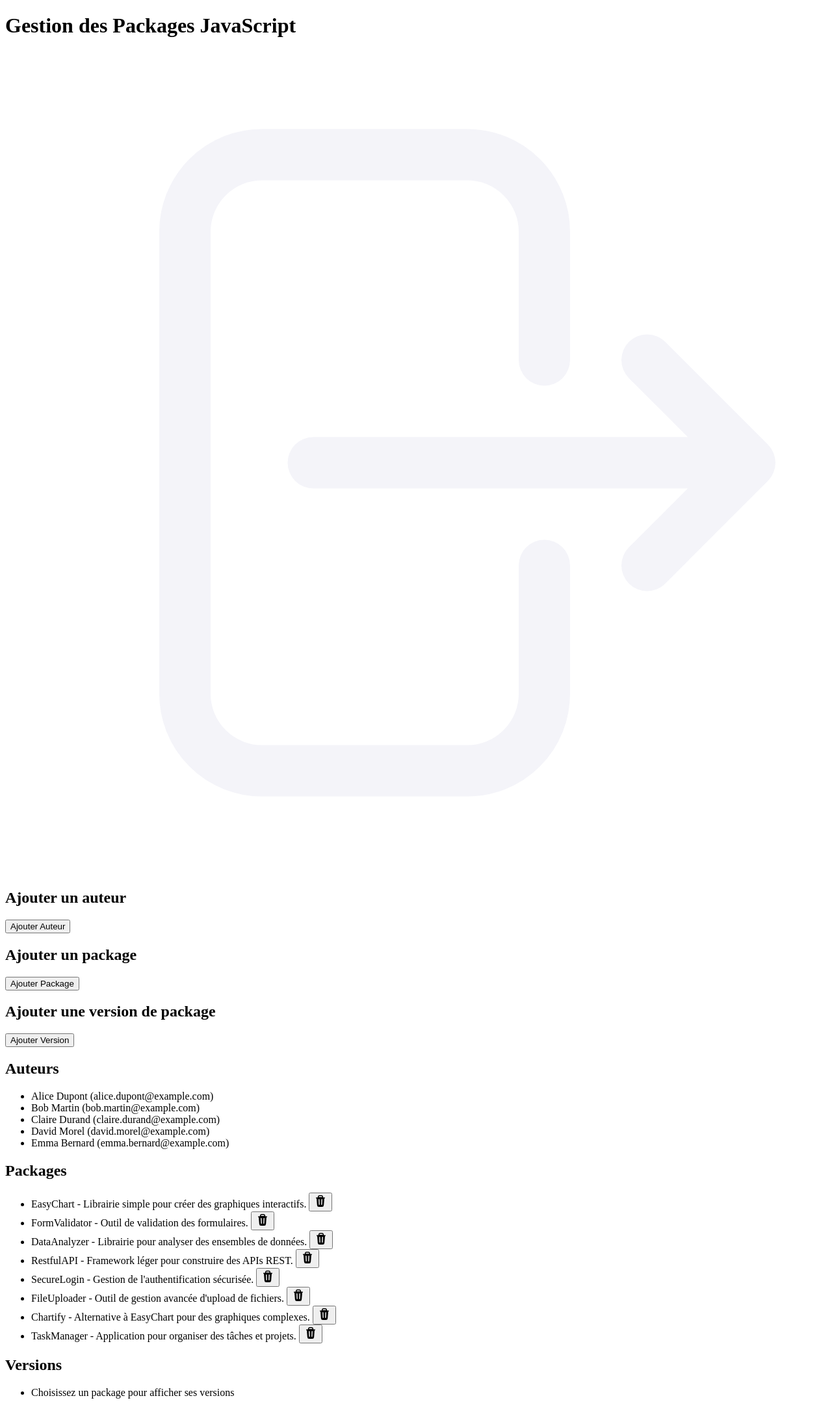
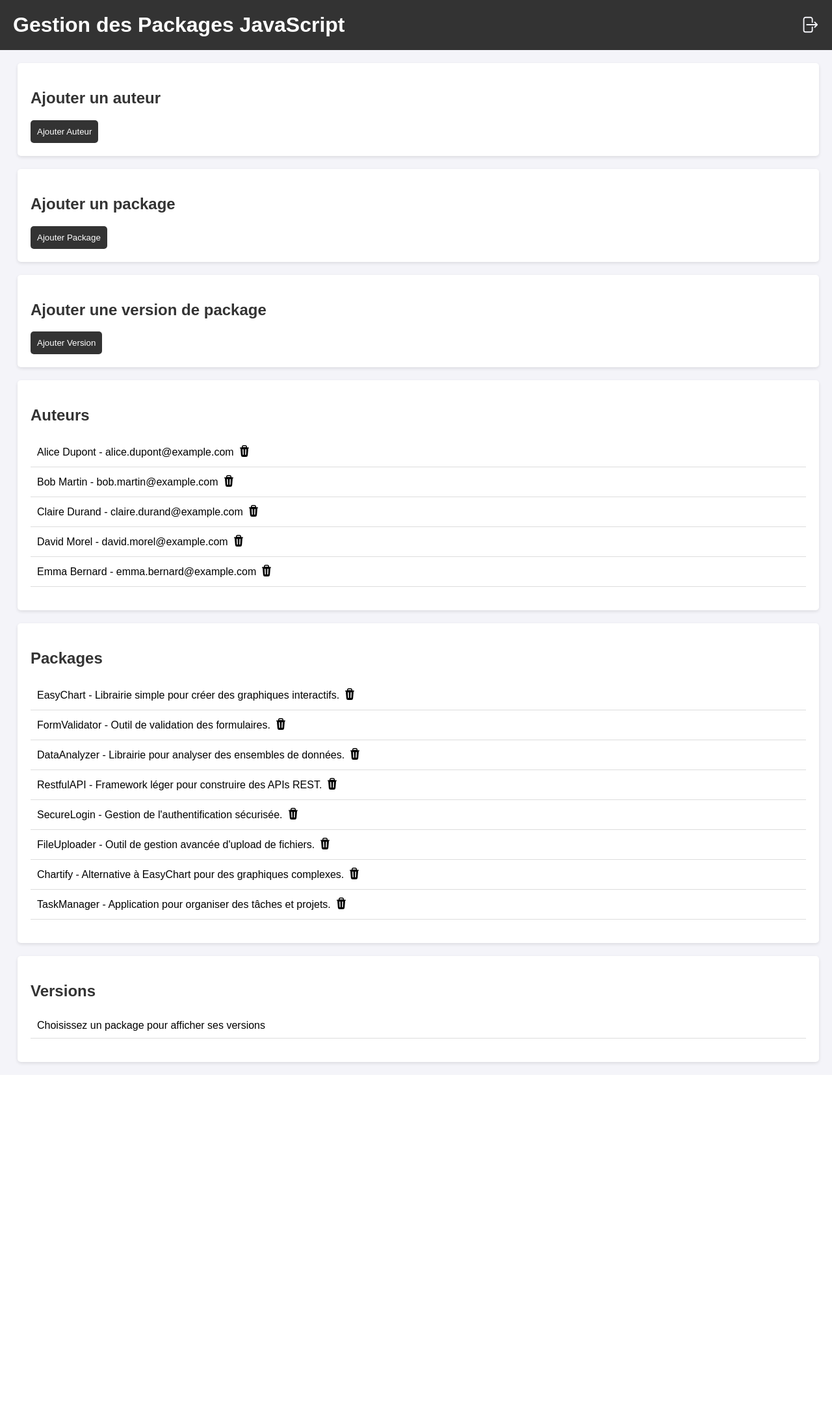
Before and after one commit to Youcode-Classe-E-2024-2025/Khawla_Boukniter-JSpackages, a PHP site: page /index1.php in a window 1280 px wide. Shown: the whole page at 65% size. After the commit the page ends 1640 px from the top, so only its background shows below. Run offline with PHP 8.4, Linux system fonts and the light colour scheme; the visitor is signed in with stand-in values (Sample User, id 1); data comes from the database, SQL or seed files in the repository.

Commit message:
Mettre à jour le style et ajout de boutton de suppression des auteurs

```diff
--- a/assets/CSS/style.css
+++ b/assets/CSS/style.css
@@ -76,7 +76,7 @@ svg {
     width: 30px;
 }
 
-.package-list li {
+li {
     cursor: pointer;
     align-items: center;
     display: flex;
@@ -93,7 +93,7 @@ button {
 }
 
 button svg {
-  width: 25px;
+    width: 20px;
 }
 
 button:hover {
--- a/index1.php
+++ b/index1.php
@@ -140,7 +140,7 @@ if ($_SERVER['REQUEST_METHOD'] == 'POST') {
     <meta charset="UTF-8">
     <meta name="viewport" content="width=device-width, initial-scale=1.0">
     <title>Gestion des Packages</title>
-    <!-- <link rel="stylesheet" href="css/style.css"> -->
+    <link rel="stylesheet" href="assets/CSS/style.css">
 
 </head>
 
@@ -222,7 +222,22 @@ if ($_SERVER['REQUEST_METHOD'] == 'POST') {
             <?php
             $authors = getAllAuthors();
             foreach ($authors as $author) {
-                echo "<li>{$author['nom']} ({$author['email']})</li>";
+                echo "
+                    <li class='author' data-id='{$author['id']}'>
+                        {$author['nom']} - {$author['email']}
+                        " . ($is_admin ? "
+                        <form method='POST' style='display:inline;'>
+                            <input type='hidden' name='csrf_token' value='{$_SESSION['csrf_token']}'>
+                            <input type='hidden' name='author_id' value='{$author['id']}'>
+                            <button type='submit' name='delete_author'>
+                                <svg xmlns='http://www.w3.org/2000/svg' viewBox='0 0 20 20' fill='currentColor' width='20px' class='size-5'>
+                                    <path fill-rule='evenodd' d='M8.75 1A2.75 2.75 0 0 0 6 3.75v.443c-.795.077-1.584.176-2.365.298a.75.75 0 1 0 .23 1.482l.149-.022.841 10.518A2.75 2.75 0 0 0 7.596 19h4.807a2.75 2.75 0 0 0 2.742-2.53l.841-10.52.149.023a.75.75 0 0 0 .23-1.482A41.03 41.03 0 0 0 14 4.193V3.75A2.75 2.75 0 0 0 11.25 1h-2.5ZM10 4c.84 0 1.673.025 2.5.075V3.75c0-.69-.56-1.25-1.25-1.25h-2.5c-.69 0-1.25.56-1.25 1.25v.325C8.327 4.025 9.16 4 10 4ZM8.58 7.72a.75.75 0 0 0-1.5.06l.3 7.5a.75.75 0 1 0 1.5-.06l-.3-7.5Zm4.34.06a.75.75 0 1 0-1.5-.06l-.3 7.5a.75.75 0 1 0 1.5.06l.3-7.5Z' clip-rule='evenodd' />
+                                </svg>
+                            </button>
+                        </form>
+                        " : "") . "
+                    </li>
+                ";
             }
             ?>
         </ul>
@@ -242,7 +257,7 @@ if ($_SERVER['REQUEST_METHOD'] == 'POST') {
                         <form method='POST' style='display:inline;'>
                             <input type='hidden' name='csrf_token' value='{$_SESSION['csrf_token']}'>
                             <input type='hidden' name='package_id' value='{$package['id']}'>
-                            <button type='submit' name='delete_package' value='Supprimer' onclick='return confirm(\"Êtes-vous sûr de vouloir supprimer ce package ?\")'>
+                            <button type='submit' name='delete_package' onclick='return confirm(\"Êtes-vous sûr de vouloir supprimer ce package ?\")'>
                                 <svg xmlns='http://www.w3.org/2000/svg' viewBox='0 0 20 20' fill='currentColor' width='20px' class='size-5'>
                                     <path fill-rule='evenodd' d='M8.75 1A2.75 2.75 0 0 0 6 3.75v.443c-.795.077-1.584.176-2.365.298a.75.75 0 1 0 .23 1.482l.149-.022.841 10.518A2.75 2.75 0 0 0 7.596 19h4.807a2.75 2.75 0 0 0 2.742-2.53l.841-10.52.149.023a.75.75 0 0 0 .23-1.482A41.03 41.03 0 0 0 14 4.193V3.75A2.75 2.75 0 0 0 11.25 1h-2.5ZM10 4c.84 0 1.673.025 2.5.075V3.75c0-.69-.56-1.25-1.25-1.25h-2.5c-.69 0-1.25.56-1.25 1.25v.325C8.327 4.025 9.16 4 10 4ZM8.58 7.72a.75.75 0 0 0-1.5.06l.3 7.5a.75.75 0 1 0 1.5-.06l-.3-7.5Zm4.34.06a.75.75 0 1 0-1.5-.06l-.3 7.5a.75.75 0 1 0 1.5.06l.3-7.5Z' clip-rule='evenodd' />
                                 </svg>
```
Lines whose indentation alone changed are shown as unchanged.
